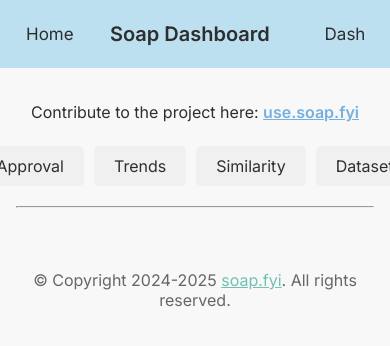
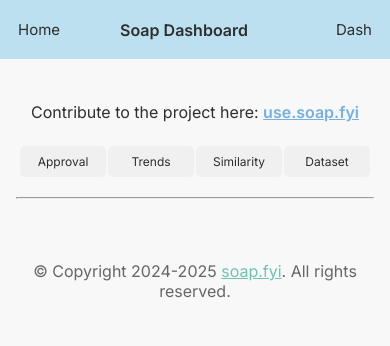
Before and after one commit to brayvid/soap-dashboard, a Flask app: template templates/index.html in a window 390 px wide. Shown: the top 346 px of the page. Run offline with Flask 3, Linux system fonts and the light colour scheme; the template is opened without the code that fills it, so the values that code supplies are empty; some libraries are stand-ins or nearby versions.

Commit message:
Fit tabs mobile

```diff
--- a/static/styles.css
+++ b/static/styles.css
@@ -1,9 +1,11 @@
+/* static/styles.css */
+
 body, html {
   margin: 0;
   padding: 0;
   min-height: 100%;
   width: 100%;
-  overflow-x: hidden;
+  overflow-x: hidden; /* Prevent horizontal scroll on the body */
 }
 
 
@@ -31,28 +33,32 @@ body {
   color: #2e2e2e;
   display: flex;
   flex-direction: column;
-  padding-top: 65px;
+  padding-top: 65px; /* Account for fixed navbar height */
 }
 
 .dashboard-tabs {
     display: flex;
-    justify-content: center; /* Or left, or space-around */
-    gap: 10px; /* Space between tab links */
+    justify-content: center; /* Center tabs on larger screens */
+    gap: 8px; /* Default gap between tab links */
     margin-bottom: 20px;
+    padding: 0 10px; /* Add some padding to the container on larger screens */
+    box-sizing: border-box;
 }
 .tab-link {
-    padding: 10px 20px;
+    padding: 10px 15px; /* Default padding */
     text-decoration: none;
     color: #2e2e2e;
     background-color: #f0f0f0;
     border-radius: 5px;
     transition: background-color 0.2s ease;
+    white-space: nowrap; /* Prevent text inside tab from wrapping */
+    text-align: center;
 }
 .tab-link:hover {
-    background-color: #d7f0fa; /* From your button:hover style */
+    background-color: #d7f0fa;
 }
 .tab-link.active {
-    background-color: #bce0f0; /* From your button style */
+    background-color: #bce0f0;
     font-weight: bold;
 }
 
@@ -63,14 +69,14 @@ body {
   top: 0;
   width: 100%;
   z-index: 2000;
-  display: flex; /* This is key for alignment */
-  align-items: center; /* Vertically aligns items in the navbar */
-  justify-content: space-between; /* Puts space between Home, Title-group, Spacer */
+  display: flex;
+  align-items: center;
+  justify-content: space-between;
   padding: 10px;
+  box-sizing: border-box;
 }
 
-.navbar a { /* For the "Home" link */
-  /* float: left; NO LONGER NEEDED with flexbox */
+.navbar a {
   display: block;
   color: #2e2e2e;
   text-align: center;
@@ -82,58 +88,56 @@ body {
 }
 
 .navbar-title {
-  /* position: absolute; */ /* No longer needed with flexbox for simple centering */
-  /* left: 50%; */
-  /* transform: translateX(-50%); */
-  /* The above absolute positioning is good, but flexbox can also achieve it if spacer is sized */
-  /* For true centering with flexbox if the spacer is dynamic: */
-  flex-grow: 1; /* Allows the title container to take up space */
-  text-align: center; /* Centers the text within the title div */
+  flex-grow: 1;
+  text-align: center;
   color: #2e2e2e;
   font-size: 20px;
   font-weight: bold;
   white-space: nowrap;
 }
 
-.spacer {
-  width: 80px; /* Adjust this width to match the "Home" link's typical width to balance the title */
-  /* Or make it flex-basis: auto; if you want more dynamic spacing */
+.navbar-right-menu { /* Changed from .spacer to be more descriptive */
+    width: auto; /* Let it size by content */
+    min-width: 80px; /* Ensure some minimum space for balance, adjust as needed */
+    display: flex;
+    justify-content: flex-end; /* Align items to the right */
+    align-items: center;
+}
+.navbar-right-menu a { /* Styling for the "Dash" link if it's distinct */
+    padding: 14px 16px; /* Match other navbar links if desired */
 }
 
+
 .form-multiselect {
-  width: 100%; /* Make it take full available width */
+  width: 100%;
   padding: 0.5rem;
   border: 1px solid #ccc;
   border-radius: 4px;
-  box-sizing: border-box; /* Ensures padding and border don't add to width */
-  font-size: 0.9rem; /* Slightly adjust font size if needed */
-  line-height: 1.4;  /* Improve spacing between lines within the select options */
-  margin-bottom: 0.5rem; /* Add some space below the select box */
+  box-sizing: border-box;
+  font-size: 0.9rem;
+  line-height: 1.4;
+  margin-bottom: 0.5rem;
 }
 
-/* You can also target options directly if needed */
 .form-multiselect option {
-  padding: 4px 8px; /* Add some padding to each option for better spacing */
+  padding: 4px 8px;
 }
 
-/* Style for the label above the select box */
 .form-label {
-  display: block; /* Make label take full width */
+  display: block;
   margin-bottom: 0.5rem;
   font-weight: bold;
 }
 
-/* Style for the hint text below */
 .form-text-hint {
   font-size: 0.8rem;
   color: #666;
-  display: block; /* Make it take its own line */
+  display: block;
   margin-top: 0.3rem;
 }
 
-/* General styling for form groups if you use this class consistently */
 .form-group {
-  margin-bottom: 1.5rem; /* Ensure good spacing between form groups */
+  margin-bottom: 1.5rem;
 }
 
 .footer {
@@ -143,63 +147,111 @@ body {
   text-align: center;
   width: 100%;
   box-sizing: border-box;
-  color: #666; /* This is the color for the non-link text in the footer */
+  color: #666;
 }
 
 .footer-link {
-  color: #70c1b3; /* <<< THIS IS THE CHANGE/ADDITION */
+  color: #70c1b3;
 }
 
 .form-range-slider {
-  width: 80%; /* Or a fixed width like 300px, 400px, etc. */
-  /* Default browser range slider styles can be a bit plain.
-     You might need to add more specific styles for the track and thumb
-     if you want a fully custom look, but width is the main request here. */
-  margin-top: 5px; /* Add some space above if needed */
-  margin-bottom: 5px; /* Add some space below if needed */
+  width: 80%;
+  margin-top: 5px;
+  margin-bottom: 5px;
   cursor: pointer;
 }
 
-/* Optional: If you want to style the label and the live value display */
 .slider-container {
-  margin-bottom: 1.5rem; /* Space below the whole slider group */
+  margin-bottom: 1.5rem;
 }
 
 .slider-label-container {
   display: flex;
-  justify-content: space-between; /* Puts label on left, value on right */
+  justify-content: space-between;
   align-items: center;
   margin-bottom: 0.5rem;
 }
 
 .slider-current-value {
   font-weight: bold;
-  color: #337ab7; /* Example color, adjust as needed */
-  min-width: 30px; /* Ensure space for the number */
+  color: #337ab7;
+  min-width: 30px;
   text-align: right;
 }
-
-.navbar-right-menu {
-    width: 110px; /* Matches original spacer width */
-    display: flex;
-    justify-content: center; /* Center the link horizontally */
-    align-items: center; /* Center the link vertically */
-}
-
-.navbar a {
-  float: left;
-  display: block;
-  color: #2e2e2e;
-  text-align: center;
-  padding: 14px 16px;
-  text-decoration: none;
-  font-size: 17px;
-  -webkit-tap-highlight-color: transparent; /* Remove tap highlight on mobile */
-  transition: background-color 0.2s ease; /* Add transition for smoother hover */
-}
-
 
 .navbar a:hover {
   background-color: #d7f0fa;
   color: #2e2e2e;
 }
+
+/* Table Styles (example, you might have these already or want to refine) */
+.table-scroll-wrapper {
+    max-height: 400px; /* Or your preferred height */
+    overflow-y: auto;
+    border: 1px solid #ddd;
+    margin-top: 0.5rem;
+}
+.styled-table {
+    width: 100%;
+    border-collapse: collapse;
+}
+.styled-table th, .styled-table td {
+    border: 1px solid #ddd;
+    padding: 8px;
+    text-align: left;
+}
+.styled-table th {
+    background-color: #f2f2f2;
+    position: sticky; /* Make headers sticky within the scroll wrapper */
+    top: 0;
+    z-index: 1;
+}
+.styled-table tbody tr:nth-child(even) {
+    background-color: #f9f9f9;
+}
+.styled-table tbody tr:hover {
+    background-color: #f1f1f1;
+}
+
+/* Responsive adjustments for tabs on smaller screens */
+@media (max-width: 680px) { /* Adjusted breakpoint for mobile/small tablets */
+    .dashboard-tabs {
+        width: 100%; /* Make the container take full width */
+        justify-content: space-between; /* Distribute space between items */
+        padding: 0 4px; /* Minimal padding on the sides of the container */
+        gap: 4px; /* Reduce gap between tabs */
+    }
+
+    .tab-link {
+        flex-grow: 1; /* Allow tabs to grow and share space equally */
+        flex-basis: 0; /* Start with no intrinsic width, helping equal distribution */
+        padding: 10px 5px; /* Reduce horizontal padding significantly, keep vertical */
+        font-size: 13px; /* Slightly reduce font size for compactness */
+        /* For very narrow screens, you might need font-size: 12px or even 0.75em */
+    }
+
+    .navbar-title {
+      font-size: 18px; /* Slightly smaller title on mobile */
+    }
+    .navbar a {
+      padding: 12px 10px; /* Adjust padding for Home/Dash links */
+      font-size: 16px;
+    }
+}
+
+@media (max-width: 420px) { /* For very small screens */
+    .tab-link {
+        padding: 8px 3px; /* Further reduce padding */
+        font-size: 12px; /* Further reduce font size */
+    }
+    .dashboard-tabs {
+        gap: 2px;
+    }
+    .navbar-title {
+      font-size: 16px;
+    }
+    .navbar a {
+      padding: 10px 8px;
+      font-size: 15px;
+    }
+}
```
